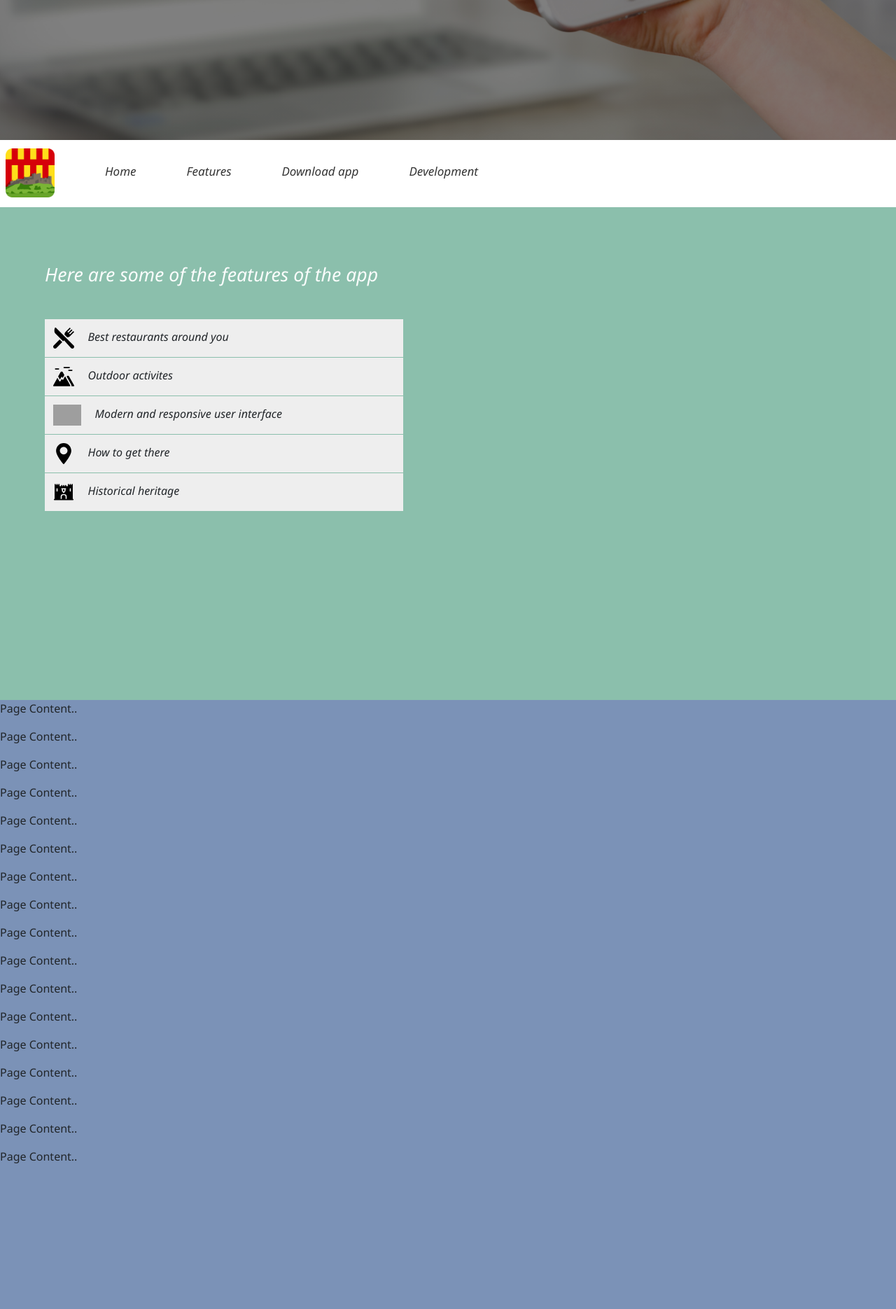
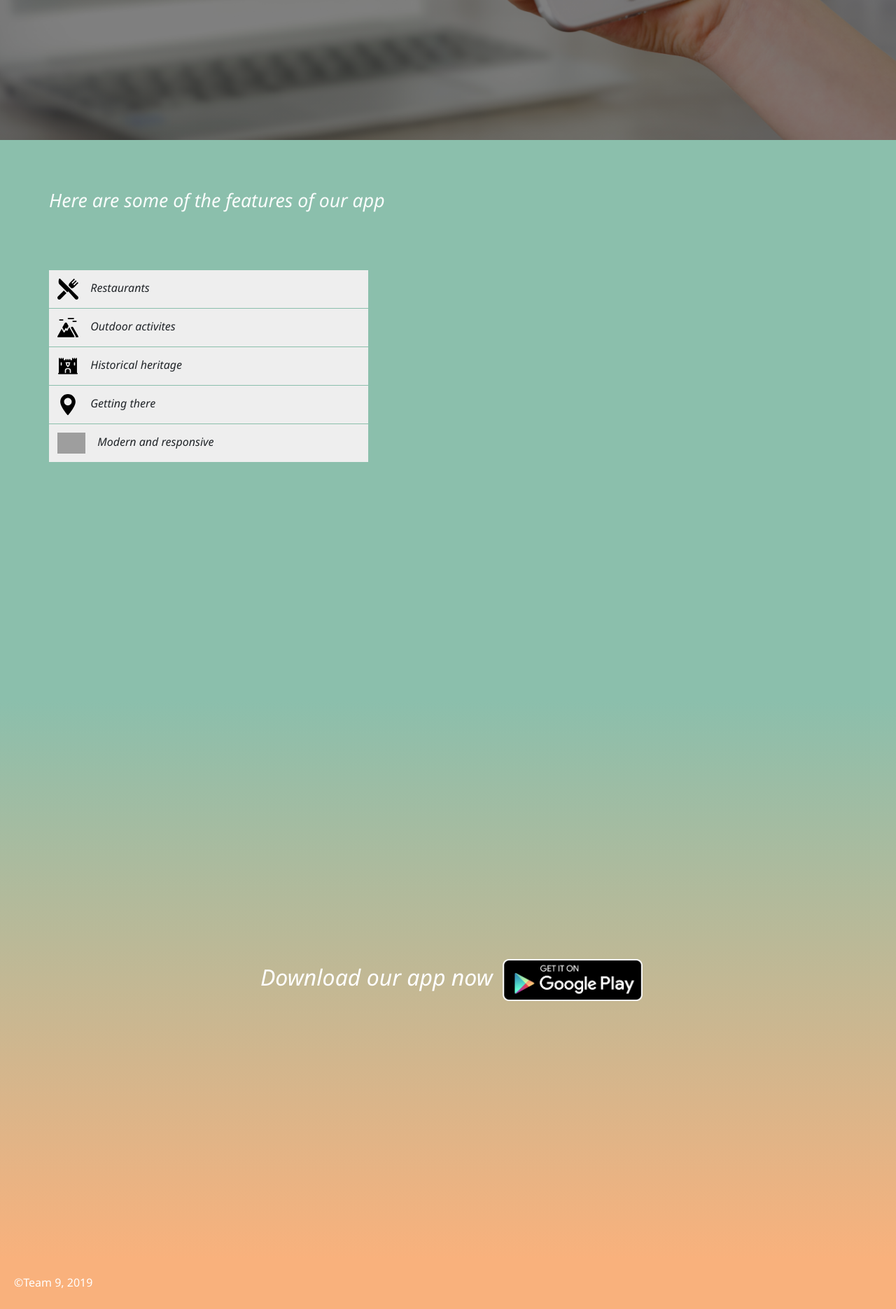
Before and after one commit to ncl-compSci-Team9-2018/Explore-Northumberland, a PHP site: page / in a window 1280 px wide; the page is wider, and only the part inside the window is pictured. Shown: the part 600-2470 px from the top of that part at 70% size. Before the commit the page ends 2262 px from the top of that part, so only its background shows below. Run offline with PHP 8.4, Linux system fonts and the light colour scheme; some libraries are stand-ins or nearby versions; grey boxes are pictures that could not be loaded.

Commit message:
Updates to website main page

```diff
--- a/FINAL APP WEBSITE/index.html
+++ b/FINAL APP WEBSITE/index.html
@@ -11,21 +11,6 @@
   </head>
 
   <body data-spy="scroll" data-target=".navbar-collapse">
-  <!--
-    <div class="hero flex-centre">
-      <div class="hero-message">
-        <img id="bannerimg" src="images/banner.png" alt="Girl in a jacket" width="299" height="168">
-        <p class="hero-title"><a href = "">Home</a></p>
-        <p class="hero-title"><a href = "">Features</a></p>
-        <p class="hero-title"><a href = "">Download app</a></p>
-        <p class="hero-title"><a href = "">Development</a></p>
-      </div>
-      <div id="hero-submessage">
-        <p>Welcome to the ultimate Northumberland tourism guide app. This app will help you plan your journey and give you recommendations based on your needs.</p>
-      </div>
-    </div>
-  </div> -->
-
     <div id="hero-image">
       <div class="hero-text">
         <nav id="navbarBorder" class="navbar navbar-expand-lg navbar-light bg-white">
@@ -69,116 +54,67 @@
     </div>
 
     <div id="features">
-    <div class="topNavbarFeatures">
+      <!-- <div class="topNavbarFeatures">
         <a id="navbarImage"><img src="images/logo.png" height="70" alt=""></a>
         <a href="#hero-image">Home</a>
         <a href="#features">Features</a>
         <a href="#download">Download app</a>
         <a href="#development">Development</a>
-    </div>
+      </div> -->
       <div id="featuresQuote">
-      <h2 id="featuresQuoteText">Here are some of the features of the app</h2>
+        <h2 id="featuresQuoteText">Here are some of the features of our app</h2>
       </div>
       <div class="vertical-menu">
-      <span onmouseover='toggle("restaurantSpan")' class="toggleable"><a><img src="images/restauranticon.svg" height="30" alt="Fork&Knife">Best restaurants around you</a></span>
-      <span onmouseover='toggle("activitySpan")' class="toggleable"><a><img src="images/mountainsicon.svg" height="30" alt="Mountain icon">Outdoor activites</a></span>
-      <span onmouseover='toggle("interfaceSpan")' class="toggleable"><a><img src="images/gaugeicon.svg" height="30" alt="Gauce icon">Modern and responsive user interface</a></span>
-      <span onmouseover='toggle("navigationSpan")' class="toggleable"><a><img src="images/mapicon.svg" height="30" alt="Map icon">How to get there</a></span>
-      <span onmouseover='toggle("heritageSpan")' class="toggleable"><a><img src="images/castleicon.svg" height="30" alt="Castle icon">Historical heritage</a></span>
+        <div onmouseover='toggle("restaurantSpan")' onmouseout='hide("restaurantSpan")' class="toggleable" id="feature1"><a><img src="images/restauranticon.svg" height="30" alt="Fork&Knife">Restaurants<span id="feature1-more"> around you</span></a></div>
+        <div onmouseover='toggle("activitySpan")' onmouseout='hide("activitySpan")' class="toggleable" id="feature2"><a><img src="images/mountainsicon.svg" height="30" alt="Mountain icon">Outdoor activites<span id="feature2-more"> in beautiful Norhumberland countryside</span></a></div>
+        <div onmouseover='toggle("heritageSpan")' onmouseout='hide("heritageSpan")' class="toggleable" id="feature3"><a><img src="images/castleicon.svg" height="30" alt="Castle icon">Historical heritage<span id="feature3-more"> that you can discover</span></a></div>
+        <div onmouseover='toggle("navigationSpan")' onmouseout='hide("navigationSpan")' class="toggleable" id="feature4"><a><img src="images/mapicon.svg" height="30" alt="Map icon">Getting there<span id="feature4-more"> by various means of transport</span></a></div>
+        <div onmouseover='toggle("interfaceSpan")' onmouseout='hide("interfaceSpan")' class="toggleable" id="feature5"><a><img src="images/gaugeicon.svg" height="30" alt="Gauce icon">Modern and responsive <span id="feature5-more">user interface</span></a></div>
       </div>
+
+      <!-- Phone screenshoot examples on the right of features -->
       <div class="tile" id="restaurantTile">
         <div class ="stick" id="restaurantStick"></div>
-      <p>Restaurant information</p>
+        <img src="images/restaurants-screenshot.png" alt="Example screenshot of restaurants">
       </div>
 
       <div class="tile" id="activityTile">
         <div class ="stick" id="activityStick"></div>
-      <p>Outdoor activity information</p>
+        <img src="images/nature-screenshot.png" alt="Example screenshot of restaurants">
       </div>
 
       <div class="tile" id="interfaceTile">
         <div class ="stick" id="interfaceStick"></div>
-      <p>Interface information</p>
+        <img src="images/performance-screenshot.png" alt="Example screenshot of restaurants">
       </div>
 
       <div class="tile" id="navigationTile">
         <div class ="stick" id="navigationStick"></div>
-      <p>Navigation information</p>
+        <img src="images/transport-screenshot.png" alt="Example screenshot of restaurants">
       </div>
 
       <div class="tile" id="heritageTile">
         <div class ="stick" id="heritageStick"></div>
-      <p>Historical information</p>
+        <img src="images/heritage-screenshot.png" alt="Example screenshot of restaurants">
       </div>
     </div>
 
     <div id="download">
-  <p>Page Content..</p>
-  <p>Page Content..</p>
-  <p>Page Content..</p>
-  <p>Page Content..</p>
-  <p>Page Content..</p>
-  <p>Page Content..</p>
-  <p>Page Content..</p>
-  <p>Page Content..</p>
-  <p>Page Content..</p>
-  <p>Page Content..</p>
-  <p>Page Content..</p>
-  <p>Page Content..</p>
-  <p>Page Content..</p>
-  <p>Page Content..</p>
-  <p>Page Content..</p>
-  <p>Page Content..</p>
-  <p>Page Content..</p>
+      <div id="google-play">
+        <h2>Download our app now</h2>
+        <a href="https://play.google.com/store?gl=GB&utm_source=emea_Med&utm_medium=hasem&utm_content=Oct2018&utm_campaign=Evergreen&pcampaignid=MKT-DR-emea-gb-1001280-Med-hasem-py-Evergreen-Oct2018-Text_Search_BKWS-test_ctrl_EETAtest%7cONSEM_kwid_43700008794228187&gclid=Cj0KCQiAh9njBRCYARIsALJhQkHtJs3R3oLpwyQ4htqCosLWy31Q4JrV6Oh9jVcLMIU7lzBIaijgIAoaAl8tEALw_wcB&gclsrc=aw.ds" target="_blank"><img src="images/google-play.png" alt="Download from Google Play now" width="200px"></a>
+      </div>
+    </div>
+
+    <div id="footer">
+      <p>©Team 9, 2019<p>
     </div>
 
       <script src="https://code.jquery.com/jquery-3.3.1.slim.min.js" integrity="sha384-q8i/X+965DzO0rT7abK41JStQIAqVgRVzpbzo5smXKp4YfRvH+8abtTE1Pi6jizo" crossorigin="anonymous"></script>
       <script src="https://cdnjs.cloudflare.com/ajax/libs/popper.js/1.14.6/umd/popper.min.js" integrity="sha384-wHAiFfRlMFy6i5SRaxvfOCifBUQy1xHdJ/yoi7FRNXMRBu5WHdZYu1hA6ZOblgut" crossorigin="anonymous"></script>
       <script src="https://stackpath.bootstrapcdn.com/bootstrap/4.2.1/js/bootstrap.min.js" integrity="sha384-B0UglyR+jN6CkvvICOB2joaf5I4l3gm9GU6Hc1og6Ls7i6U/mkkaduKaBhlAXv9k" crossorigin="anonymous"></script>
       <script src="https://ajax.googleapis.com/ajax/libs/jquery/3.3.1/jquery.min.js"></script>
-      <script>
-
-      function toggle(id){
-        $(".tile").hide();
-        if(id == "restaurantSpan") {
-          $("#restaurantTile").show();
-        }
-        if(id == "activitySpan") {
-          $("#activityTile").show();
-        }
-        if(id == "interfaceSpan") {
-          $("#interfaceTile").show();
-        }
-        if(id == "navigationSpan") {
-          $("#navigationTile").show();
-        }
-        if(id == "heritageSpan") {
-          $("#heritageTile").show();
-        }
-      }
-
-      $(document).ready(function() {
-        $(".tile").hide();
-
-        var stickyNavTop = $('.topNavbarFeatures').offset().top;
-
-        var stickyNav = function(){
-        var scrollTop = $(window).scrollTop();
-
-  if (scrollTop > stickyNavTop) {
-    $('.topNavbarFeatures').addClass('sticky');
-  } else {
-    $('.topNavbarFeatures').removeClass('sticky');
-  }
-  };
-
-  stickyNav();
-
-  $(window).scroll(function() {
-    stickyNav();
-  });
-  });
-      </script>
+      <script src="script/script.js"></script>
 
   </body>
 
--- a/FINAL APP WEBSITE/styles/style.css
+++ b/FINAL APP WEBSITE/styles/style.css
@@ -23,6 +23,12 @@ body, html {
   font-weight: 200;
 }
 
+/* .hero-text li {
+  font-weight: 400;
+  color: black;
+} */
+
+/* Check it out button in main page */
 #check-it-out {
   margin-top: 40px;
   border: 0;
@@ -75,9 +81,11 @@ body, html {
 
 #features {
   background-color: #8bbfac;
+  position: relative;
   height: 100%;
   background-size: cover;
   text-align: center;
+  padding: 70px;
 }
 
 #navbarBorder {
@@ -110,9 +118,7 @@ body, html {
 #featuresQuote {
   height: 10%;
   position: relative;
-  top: 10%;
-  left: 5%;
-  right: 10%;
+  margin-bottom: 50px;
 }
 
 #featuresQuoteText {
@@ -141,8 +147,8 @@ body, html {
 .vertical-menu {
   width: 40%;
   position: relative;
-  left: 5%;
-  top: 10%;
+  /* left: 5%;
+  top: 10%; */
 }
 
 .vertical-menu img {
@@ -162,30 +168,91 @@ body, html {
 }
 
 .vertical-menu a:hover {
-  background-color: #8bbfac;
+  background-color: inherit;
   cursor: pointer;
+  -webkit-transition: background-color 200ms linear;
+  -ms-transition: background-color 200ms linear;
+  transition: background-color 200ms linear;
 }
 
-#download {
-  background-color: #7b92b7;
+/* More text when hover in features menu */
+#feature1 #feature1-more {
+  display: none;
+}
+
+#feature1:hover #feature1-more {
+  display: initial;
+  -webkit-transition: background-color 200ms linear;
+  -ms-transition: background-color 200ms linear;
+  transition: background-color 200ms linear;
+}
+
+#feature2 #feature2-more {
+  display: none;
+}
+
+#feature2:hover #feature2-more {
+  display: initial;
+  -webkit-transition: background-color 200ms linear;
+  -ms-transition: background-color 200ms linear;
+  transition: background-color 200ms linear;
+}
+
+#feature3 #feature3-more {
+  display: none;
+}
+
+#feature3:hover #feature3-more {
+  display: initial;
+  -webkit-transition: background-color 200ms linear;
+  -ms-transition: background-color 200ms linear;
+  transition: background-color 200ms linear;
+}
+
+#feature4 #feature4-more {
+  display: none;
+}
+
+#feature4:hover #feature4-more {
+  display: initial;
+  -webkit-transition: background-color 200ms linear;
+  -ms-transition: background-color 200ms linear;
+  transition: background-color 200ms linear;
+}
+
+#feature5 #feature5-more {
+  display: none;
+}
+
+#feature5:hover #feature5-more {
+  display: initial;
+  -webkit-transition: background-color 200ms linear;
+  -ms-transition: background-color 200ms linear;
+  transition: background-color 200ms linear;
 }
 
 .tile {
-  background-color: #becbe0;
-  position: relative;
+  background-color: #eee;
+  position: absolute;
   left: 60%;
-  bottom: 25.5%;
-  height: 60%;
-  width: 30%;
+  bottom: 5%;
+  height: 600px;
+  /* width: 30%; */
+  padding: 5px;
   border-radius: 10px;
   font-weight: 200;
+}
+
+.tile img {
+  height: inherit;
+  padding: 5px;
 }
 
 .stick {
   position: relative;
   border-top: 20px solid transparent;
   border-bottom: 20px solid transparent;
-  border-right:20px solid #becbe0;
+  border-right:20px solid #eee;
   right: 99.5%;
 }
 
@@ -197,7 +264,7 @@ body, html {
   top: 13.5%;
 }
 
-#interfaceStick {
+#heritageStick {
   top: 25%;
 }
 
@@ -205,6 +272,42 @@ body, html {
   top: 36.5%;
 }
 
-#heritageStick {
+#interfaceStick {
   top: 48%;
 }
+
+#download {
+  background-image: linear-gradient(0deg, #f9b17c, #8bbfac);
+  height: 100%;
+  background-size: cover;
+  text-align: center;
+  position: relative;
+}
+
+#google-play {
+  position: absolute;
+  top: 50%;
+  left: 50%;
+  transform: translate(-50%, -50%);
+}
+
+#google-play h2 {
+  font-family: Segoe UI, Helvetica, sans-serif;
+  /* font-weight: 200; */
+  font-style: italic;
+  color: white;
+  padding: 10px;
+  display:inline;
+  white-space:nowrap;
+  line-height: 1.5;
+  display: inline-block;
+  vertical-align: middle;
+}
+
+#footer {
+  background-color: #f9b17c;
+  color: white;
+  padding: 10px;
+  padding-top: 20px;
+  padding-left: 20px;
+}
```
Also changed, not shown: FINAL APP WEBSITE/script/script.js (added, +79 -0 lines), FINAL APP WEBSITE/images/google-play.png (added), FINAL APP WEBSITE/images/heritage-screenshot.png (added), FINAL APP WEBSITE/images/nature-screenshot.png (added), FINAL APP WEBSITE/images/performance-screenshot.png (added), FINAL APP WEBSITE/images/restaurants-screenshot.png (added), FINAL APP WEBSITE/images/transport-screenshot.png (added). Lines whose indentation alone changed are shown as unchanged.
